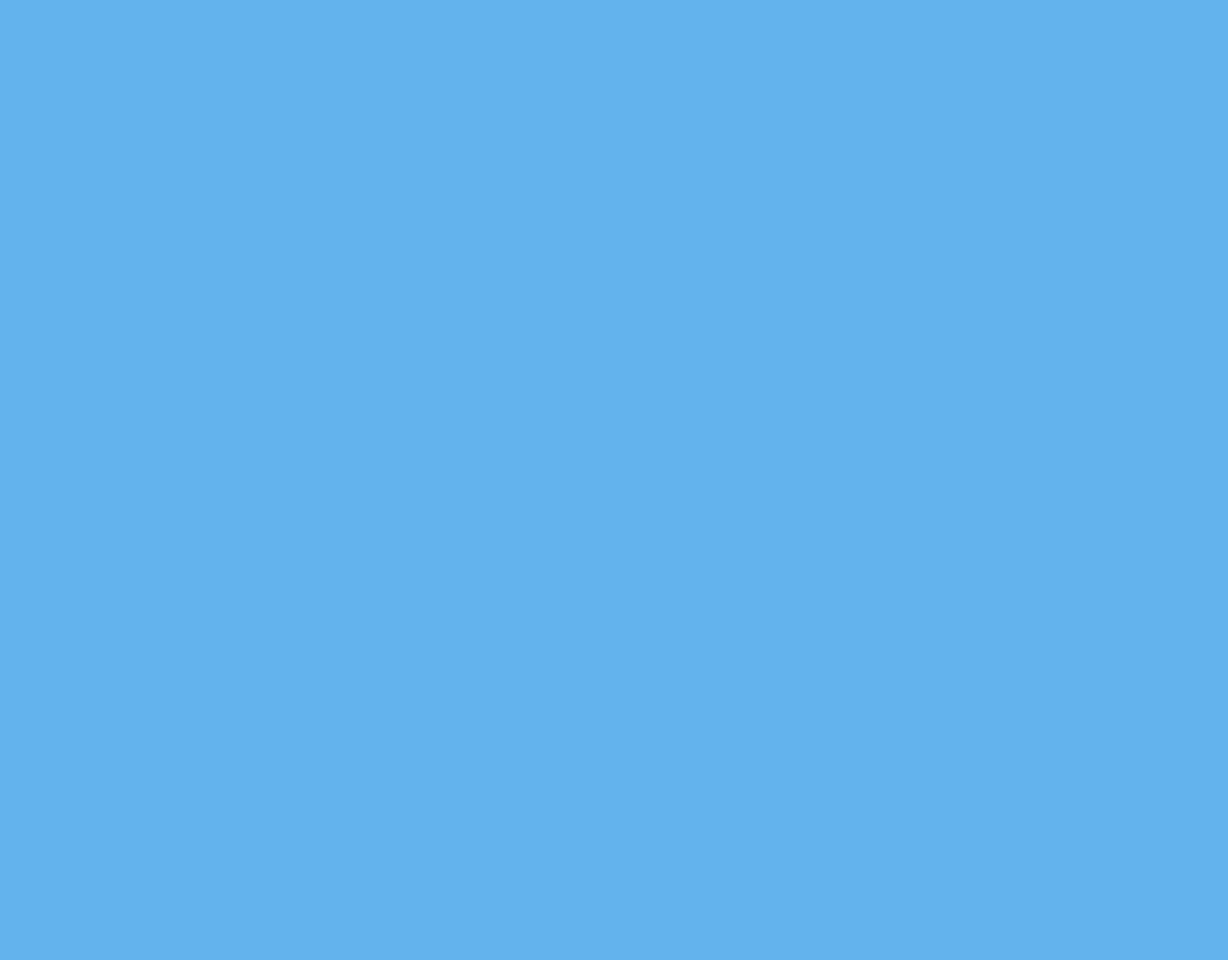
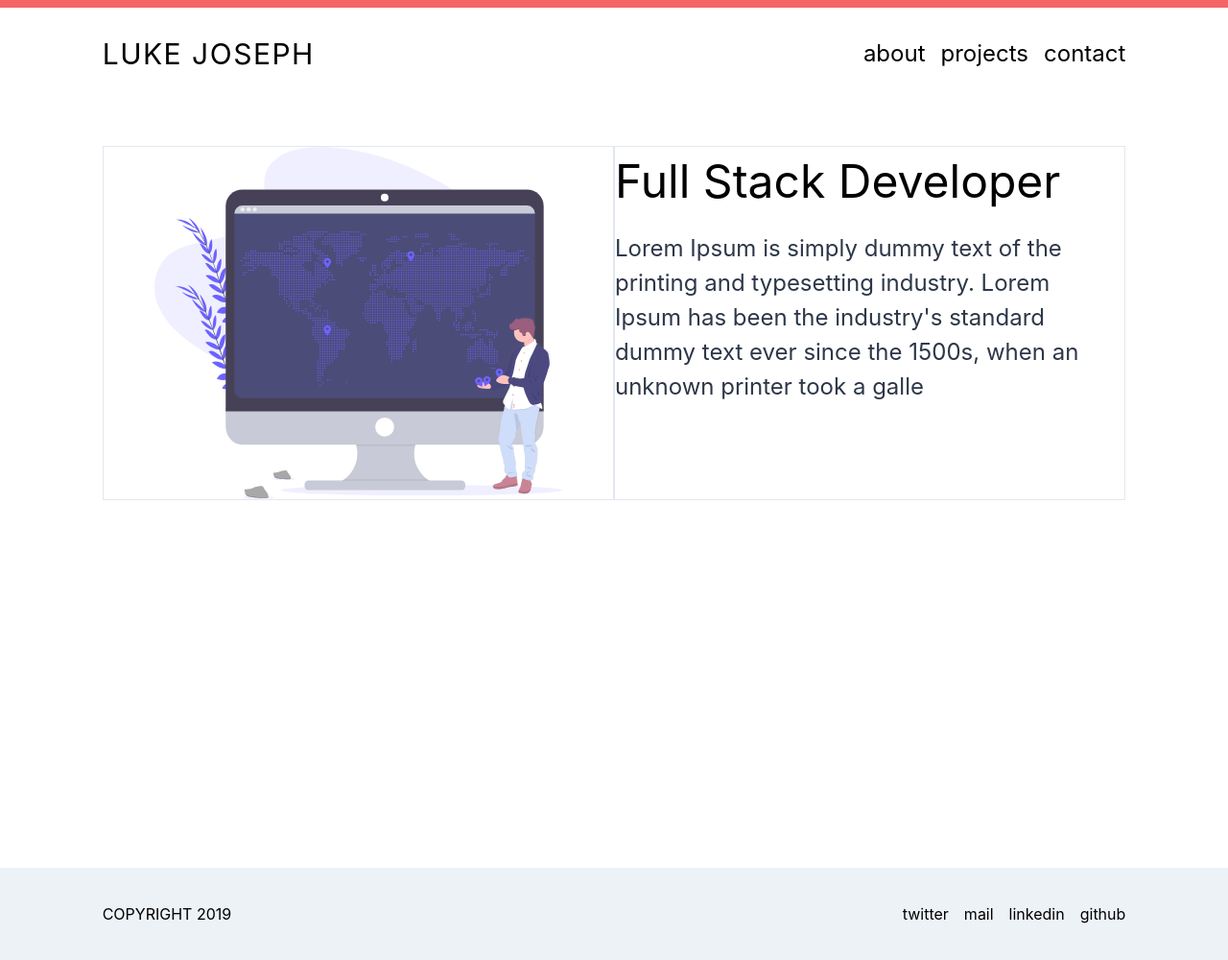
Before and after one commit to luke-joseph/portfolio, a website: page public/index.html in a window 1280 px wide. Shown: the whole page at 96% size. Before the commit the page ends 800 px from the top, so only its background shows below. Drawn offline with Linux system fonts and the light colour scheme.

Commit message:
intro, title and main image added

```diff
--- a/public/index.html
+++ b/public/index.html
@@ -12,8 +12,45 @@
      <![endif]-->
  </head>
 
- <body class="bg-blue-400">
+ <body class="border-red-500 border-t-8 bg-white">
+   <div id="nav" class="flex w-full nav h-24 justify-between">
+     <div class="flex w-10/12 xl:w-6/7 mx-auto justify-between my-auto items-center">
+       <div class="text-3xl uppercase tracking-wider">Luke Joseph</div>
+       <ul class="flex text-2xl">
+         <li class="ml-4 hover:text-blue-500 cursor-pointer"><a href="#">about</a></li>
+         <li class="ml-4 hover:text-blue-500 cursor-pointer"><a href="#">projects</a></li>
+         <li class="ml-4 hover:text-blue-500 cursor-pointer"><a href="#">contact</a></li>
+       </ul>
+     </div>
+   </div>
 
+   <div id="focus-area" class="flex lg:w-10/12 xl:w-6/7 mx-auto min-h-screen h-24 bg-white" style="max-width: 1500px;">
+
+    <div class="flex flex-wrap w-full h-24 mt-12">
+      <div class="flex w-1/2 border">
+        <img src="/img/undraw_world_9iqb.svg" alt="" class="w-4/5 mx-auto">
+      </div>
+      <div class="flex flex-col w-1/2 border">
+        <h1 class="text-5xl mb-4">Full Stack Developer</h1>
+        <div id="quick-intro" class="text-2xl">
+          <p class="text-2xl text-gray-800 pr-4">Lorem Ipsum is simply dummy text of the printing and typesetting industry. Lorem Ipsum has been the industry's standard dummy text ever since the 1500s, when an unknown printer took a galle</p>
+        </div>
+      </div>
+    </div>
+
+  </div>
+
+  <div class="flex w-full nav h-24 bg-gray-200 justify-between">
+    <div class="flex w-10/12 xl:w-6/7 mx-auto justify-between my-auto items-center">
+      <div class="uppercase">copyright 2019</div>
+      <ul class="flex">
+        <li class="ml-4 hover:text-blue-500 cursor-pointer"><a href="#">twitter</a></li>
+        <li class="ml-4 hover:text-blue-500 cursor-pointer"><a href="#">mail</a></li>
+        <li class="ml-4 hover:text-blue-500 cursor-pointer"><a href="#">linkedin</a></li>
+        <li class="ml-4 hover:text-blue-500 cursor-pointer"><a href="#">github</a></li>
+      </ul>
+    </div>
+  </div>
  </body>
 
  </html>
```
Also changed, not shown: public/img/circles-light.png (added), public/img/undraw_instat_analysis_ajld.svg (added), public/img/undraw_world_9iqb.svg (added), 1 other file.
